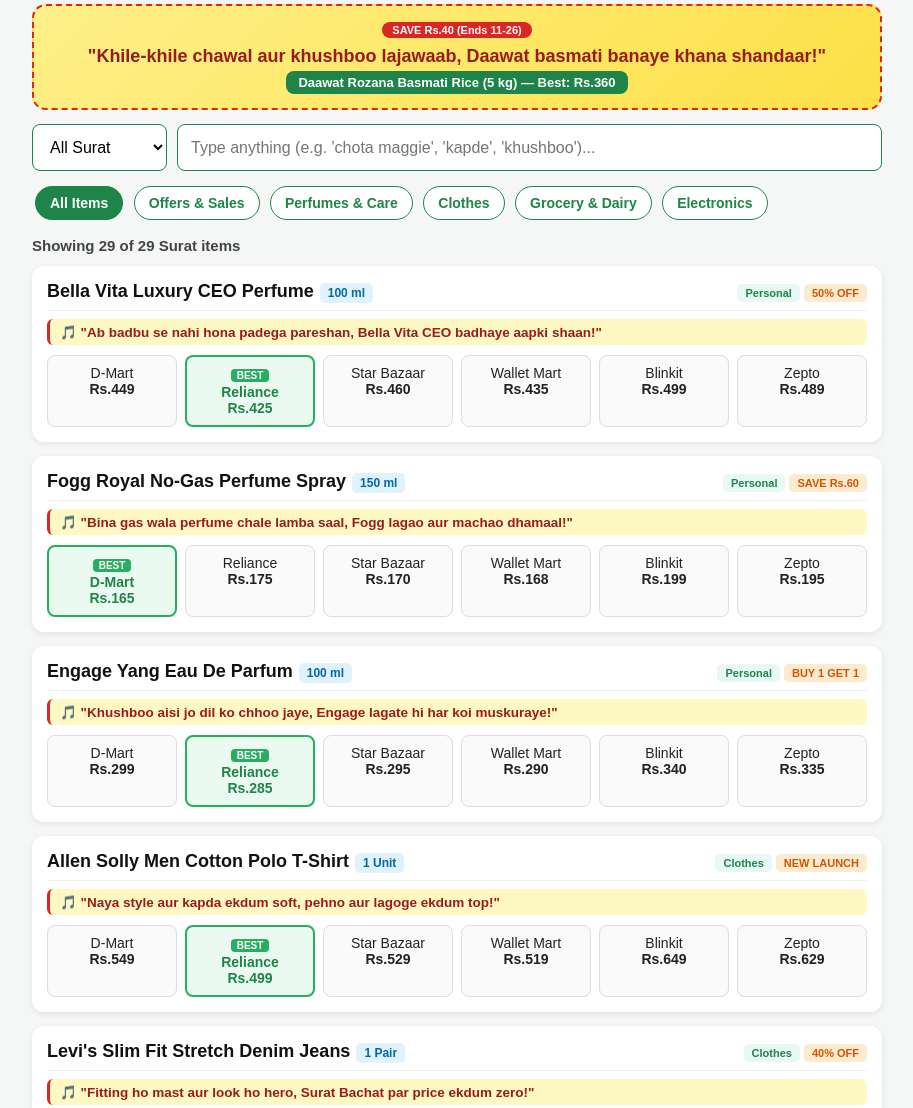
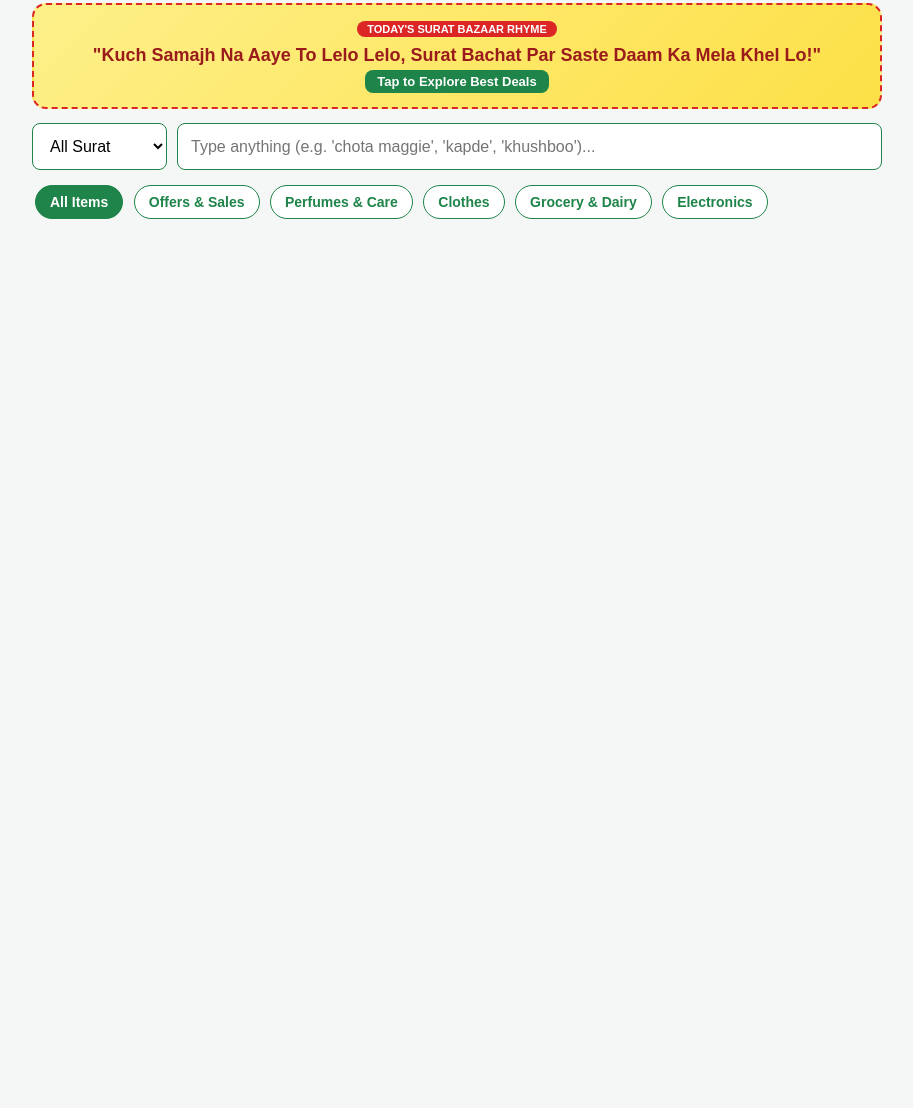
Before and after one commit to suratbachat/Surat-2026, a plain HTML site: page index.html in a window 1280 px wide. Shown: the part 190-1298 px from the top of the page, without its empty margins (183-1096 px from the left). After the commit the page ends 800 px from the top, so only its background shows below. Drawn offline with Linux system fonts and the light colour scheme.

Commit message:
Update index.html

```diff
--- a/index.html
+++ b/index.html
@@ -118,14 +118,3 @@ function updBan(cat){var p=getDeals(cat),d=p[di%p.length];curKey=d.k;document.ge
 updBan("All");
 function jumpDeal(){document.getElementById("sBox").value=curKey;render();}
 setInterval(function(){di++;updBan(actC);},4200);
-
-
-  function setC(c,b){curC=c;actC=c;di=0;updBan(c);var bs=document.getElementsByClassName("c-btn");for(var i=0;i<bs.length;i++)bs[i].classList.remove("active");b.classList.add("active");render();}
-function cleanW(s){return s.toLowerCase().replace(/maggie/g,"maggi").replace(/chota|choti|chhote/g,"chhota").replace(/kapde|kapda|cloth/g,"clothes").split(/\s+/).filter(Boolean);}
-function detCat(q){if(q.indexOf("clothes")!==-1||q.indexOf("shirt")!==-1||q.indexOf("jeans")!==-1||q.indexOf("kurti")!==-1)return"Clothes";if(q.indexOf("perfume")!==-1||q.indexOf("sabun")!==-1||q.indexOf("soap")!==-1)return"Personal";if(q.indexOf("earphone")!==-1||q.indexOf("boat")!==-1||q.indexOf("watch")!==-1)return"Electronics";if(q.indexOf("maggi")!==-1||q.indexOf("atta")!==-1||q.indexOf("ghee")!==-1||q.indexOf("tea")!==-1)return"Grocery";return curC;}
-function startFetch(nm){if(tmr)clearInterval(tmr);var sec=60;document.getElementById("reqSt").innerHTML="<h3 style='color:#1e8449;'>Logging Price Request for '"+nm+"'...</h3><p>Verifying across 6 Surat stores...</p><div class='p-wrap'><div class='p-bar' id='pB'></div></div><b id='tC' style='color:#d35400;font-size:18px;'>60 seconds remaining...</b>";tmr=setInterval(function(){sec--;if(document.getElementById("pB"))document.getElementById("pB").style.width=Math.round(((60-sec)/60)*100)+"%";if(document.getElementById("tC"))document.getElementById("tC").innerText=sec+" seconds remaining...";if(sec<=0){clearInterval(tmr);var eq=encodeURIComponent(nm);document.getElementById("reqSt").innerHTML="<h3 style='color:#1e8449;'>✅ Request Saved for '"+nm+"'</h3><p>Check real-time prices right now:</p><div style='margin-top:12px;display:flex;gap:8px;justify-content:center;flex-wrap:wrap;'><a href='https://blinkit.com"+eq+"' target='_blank' style='background:#facc15;color:#000;padding:10px 16px;border-radius:8px;text-decoration:none;font-weight:bold;'>Check on Blinkit</a><a href='https://zeptonow.com"+eq+"' target='_blank' style='background:#7e22ce;color:#fff;padding:10px 16px;border-radius:8px;text-decoration:none;font-weight:bold;'>Check on Zepto</a><a href='https://dmart.in"+eq+"' target='_blank' style='background:#15803d;color:#fff;padding:10px 16px;border-radius:8px;text-decoration:none;font-weight:bold;'>Check on D-Mart</a></div>";}},1000);}
-function render(){var raw=document.getElementById("sBox").value,words=cleanW(raw),det=detCat(words.join(" "));if(det!==actC){actC=det;di=0;updBan(actC);}var h="",cnt=0,stN=["D-Mart","Reliance","Star Bazaar","Wallet Mart","Blinkit","Zepto"];for(var i=0;i<db.length;i++){var x=db[i],live=isLive(x),hay=(x.n+" "+x.q+" "+x.c+" "+x.kw).toLowerCase(),okC=(curC==="All")||(curC==="Offer"&&live)||(x.c===curC),okW=words.every(function(w){return hay.indexOf(w)!==-1;});if(okC&&okW){cnt++;var arr=[x.d,x.r,x.s,x.w,x.b,x.z],mn=Math.min.apply(null,arr),sh="";for(var j=0;j<6;j++){var isB=(arr[j]===mn);sh+="<div class='st "+(isB?"best":"")+"'>"+(isB?"<div class='b-lbl'>BEST</div>":"")+"<div>"+stN[j]+"</div><div><b>Rs."+arr[j]+"</b></div></div>";}var tg="<span class='tag'>"+x.c+"</span>"+(live?"<span class='tag t-off'>"+x.o+"</span>":"");h+="<div class='card'><div class='c-top'><div><span class='p-title'>"+x.n+"</span><span class='qty'>"+x.q+"</span></div><div>"+tg+"</div></div><div class='p-rhyme'>🎵 \""+x.ry+"\"</div><div class='grid'>"+sh+"</div></div>";}}document.getElementById("cBar").innerText="Showing "+cnt+" of "+db.length+" Surat items";if(h===""){h="<div class='req-box' id='reqSt'><h3>'"+raw+"' is not in our verified list yet!</h3><p>Click below to log a price request & check live store links.</p><button class='req-btn' onclick=\"startFetch('"+raw.replace(/'/g,"")+"')\">Request Live Price (1 Min)</button></div>";}document.getElementById("out").innerHTML=h;}
-render();
-</script>
-</body>
-</html>
```
